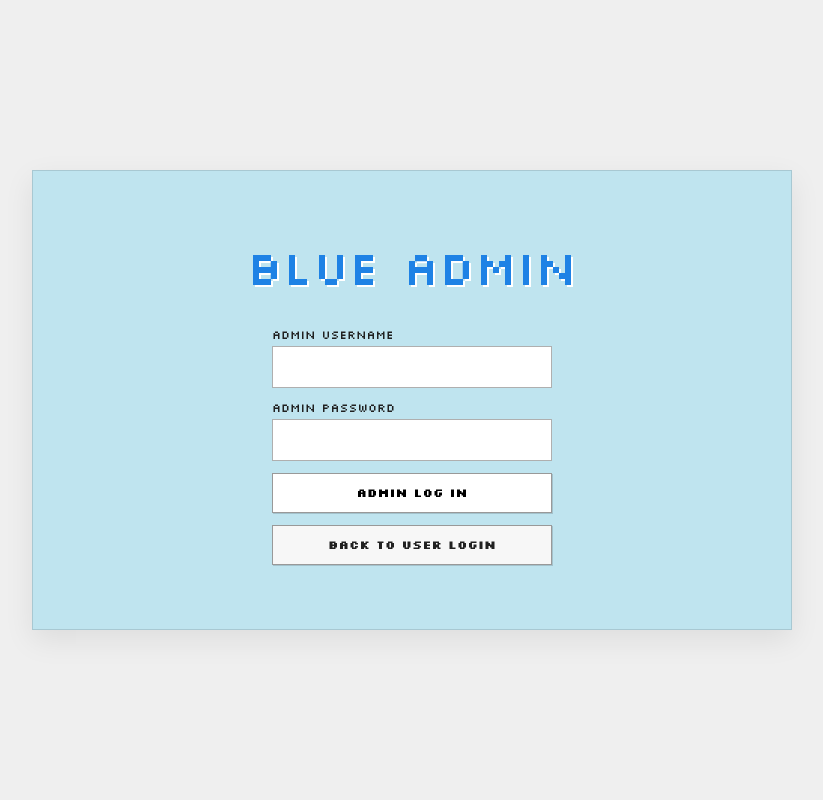
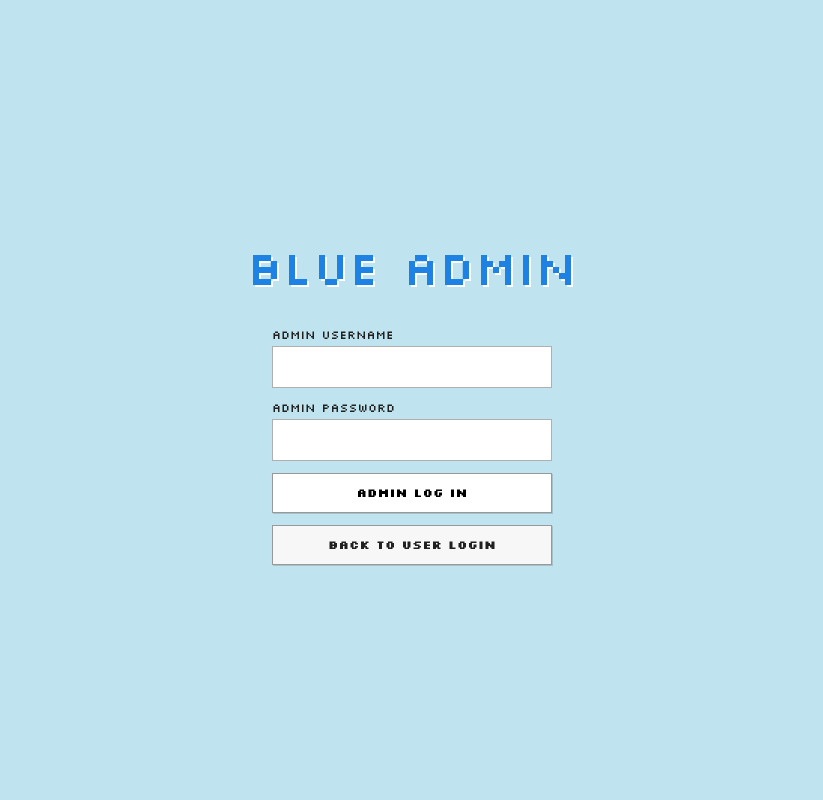
Before and after one commit to tasolafa-sudo/dbproj, a Flask app: page /admin/login in a window 1280 px wide. Shown: the whole page, without its empty margins (228-1051 px from the left). Run offline with Flask 3, Linux system fonts and the light colour scheme.

Commit message:
fixed gui size and deleted accident file

```diff
--- a/static/style.css
+++ b/static/style.css
@@ -13,7 +13,7 @@ body.site-body {
   margin: 0;
   font-family: Inter, Arial, sans-serif;
   color: var(--ink);
-  background: #efefef;
+  background: var(--sky);
 }
 a { color: inherit; text-decoration: none; }
 button, input, select { font: inherit; }
@@ -37,13 +37,11 @@ button, input, select { font: inherit; }
 .auth-page .auth-form a {
   font-family: "Silkscreen", "Press Start 2P", monospace;
 }
-.auth-wrapper { width: 100%; display: grid; place-items: center; padding: 24px; }
+.auth-wrapper { width: 100%; min-height: 100vh; display: grid; place-items: center; padding: 0; }
 .auth-blue-panel {
-  width: min(760px, 92vw);
-  min-height: 460px;
+  width: 100%;
+  min-height: 100vh;
   background: var(--sky);
-  border: 1px solid rgba(0,0,0,.12);
-  box-shadow: 0 10px 28px rgba(0,0,0,.08);
   padding: 42px 20px;
   display: grid;
   align-content: center;
@@ -81,8 +79,7 @@ input, select {
 .flash-stack { display: grid; gap: 10px; margin-bottom: 14px; }
 .flash { border: 1px solid #999; background: #fff; padding: 10px 12px; }
 .app-shell {
-  max-width: 1260px;
-  margin: 0 auto;
+  max-width: 100%;
   min-height: 100vh;
   display: grid;
   grid-template-columns: 220px 1fr;
```
Also changed, not shown: templates/sample.py (deleted, +0 -13 lines).
